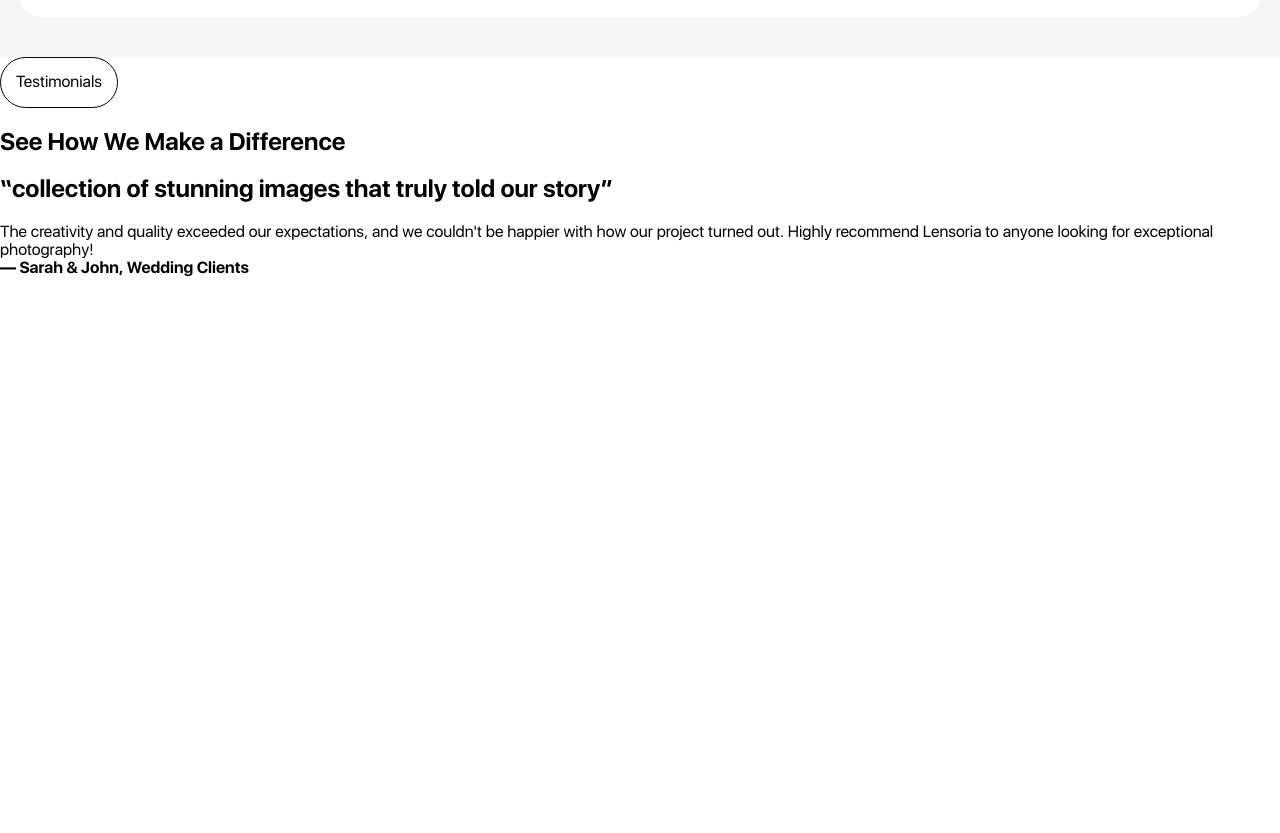
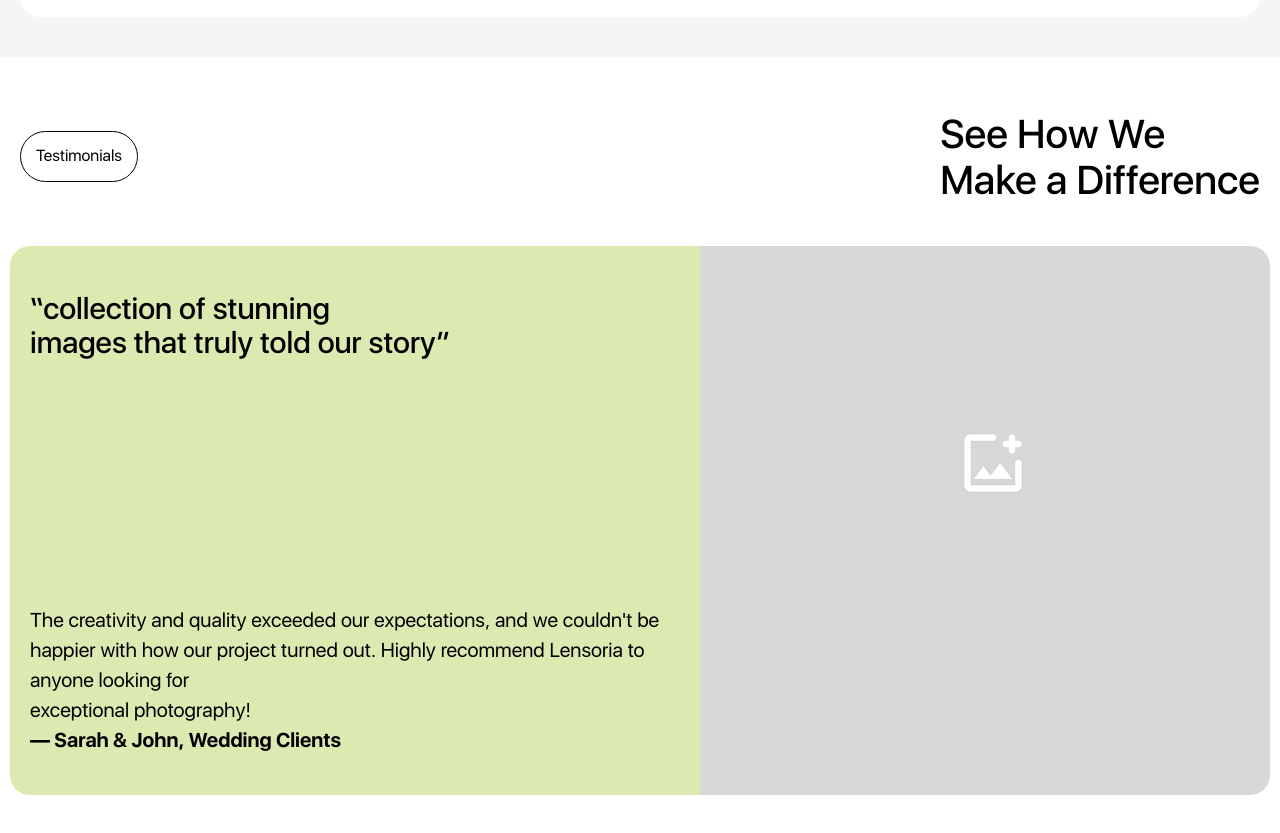
Before and after one commit to Hellworkerlives/smirnov_SP-1-22__05.02.25, a plain HTML site: page index.html in a window 1280 px wide. Shown: the part 4685-5518 px from the top of the page. Before the commit the page ends 4979 px from the top, so only its background shows below. Drawn offline with nearby package versions, Linux system fonts and the light colour scheme.

Commit message:
style section Recommend

```diff
--- a/assets/scss/_components.scss
+++ b/assets/scss/_components.scss
@@ -4,3 +4,4 @@
 @import "./components/from";
 @import "./components/frame";
 @import "./components/photo";
+@import "./components/recommend";
--- /dev/null
+++ b/assets/scss/components/_recommend.scss
@@ -0,0 +1,41 @@
+.recommend{
+    padding: 10px;
+    padding-bottom: 100px;
+    &__info{
+        display: flex;
+        justify-content: space-between;
+        padding: 10px;
+        align-items: center;
+        &-h2{
+            font-size: 40px;
+            font-weight: 500;
+        }
+    }
+    &__content{
+        display: flex;
+        justify-content: center;
+        &-image{
+            width: 586px;
+            background-image: url('../../img/reccomend.png');
+            border-radius: 0 20px 20px 0;
+        }
+        &-info{
+            display: flex;
+            flex-direction: column;
+            justify-content: space-between;
+            gap: 200px;
+            padding: 20px;
+            border-radius: 20px 0 0 20px;
+            background-color: #DCE9B1;
+            &Title{
+                width: 650px;
+                font-size: 20px;
+                line-height: 1.5;
+            }
+            &Zag{
+                font-weight: 500;
+                font-size: 30px;
+            }
+        }
+    }
+}
--- a/index.html
+++ b/index.html
@@ -203,16 +203,16 @@
                     </div>
                 </section>
                 <section class="recommend">
-                    <div class="recommed__info">
+                    <div class="recommend__info">
                         <button class="button">Testimonials</button>
-                        <h2 class="recomment__info-h2">See How We Make a Difference</h2>
+                        <h2 class="recommend__info-h2">See How We <br>Make a Difference</h2>
                     </div>
                     <div class="recommend__content">
                         <div class="recommend__content-info">
-                            <h2 class="recommend__content-infoZag">“collection of stunning images that truly told our story”</h2>
-                            <p class="recommend__content-infoTitle">The creativity and quality exceeded our expectations, and we couldn't be happier with how our project turned out. Highly recommend Lensoria to anyone looking for exceptional photography! <br> <b>— Sarah & John, Wedding Clients</b></p>
+                            <h2 class="recommend__content-infoZag">“collection of stunning <br>images that truly told our story”</h2>
+                            <p class="recommend__content-infoTitle">The creativity and quality exceeded our expectations, and we couldn't be happier with how our project turned out. Highly recommend Lensoria to anyone looking for <br>exceptional photography! <br> <b>— Sarah & John, Wedding Clients</b></p>
                         </div>
-                        <div class="recomend__content-image"></div>
+                        <div class="recommend__content-image"></div>
                     </div>
                 </section>
             </div>
```
Also changed, not shown: assets/style/main-style.min.css, img/reccomend.png (added), 1 other file.
